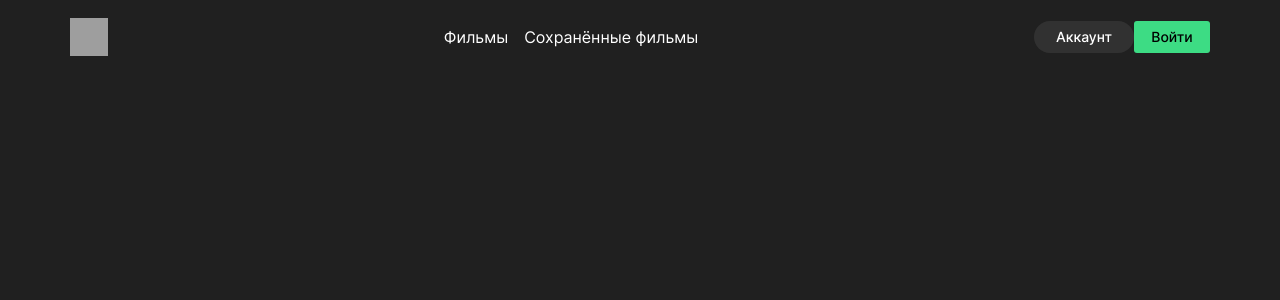
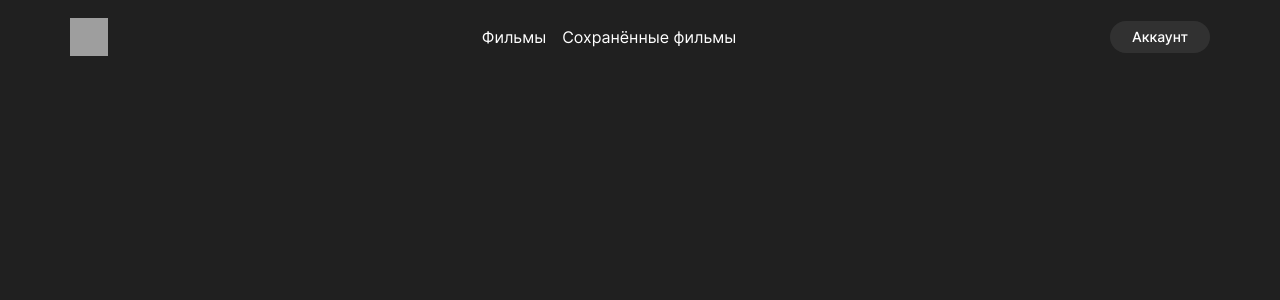
Before and after one commit to GeometricEarth/movies-explorer-frontend, a React (Create React App) app: page / in a window 1280 px wide. Shown: the top 300 px of the page. Built offline with nearby package versions, Linux system fonts and the light colour scheme; grey boxes are pictures that could not be loaded.

Commit message:
feat: Сверстан хедер

```diff
--- a/src/components/Header/Header.css
+++ b/src/components/Header/Header.css
@@ -10,38 +10,3 @@
   width: 38px;
   height: 38px;
 }
-
-.menu {
-}
-
-.menu__link {
-  text-decoration: none;
-  color: white;
-}
-
-.menu__link:first-child {
-  margin-right: 16px;
-}
-
-.button {
-  padding: 0;
-  border: none;
-  background-color: transparent;
-  cursor: pointer;
-  color: white;
-  font-size: 14px;
-  line-height: 16px;
-  font-weight: 500;
-  background: #313131;
-  height: 32px;
-  width: 100px;
-  border-radius: 20px;
-}
-
-.menu__sign-in {
-  width: 76px;
-  height: 32px;
-  border-radius: 3px;
-  color: black;
-  background-color: #3ddc84;
-}
--- a/src/components/Header/Header.js
+++ b/src/components/Header/Header.js
@@ -1,21 +1,13 @@
 import './Header.css';
 import logo from '../../images/logo.svg';
-import { Link } from 'react-router-dom';
+import Navigation from '../Navigation/Navigation';
 
 export default function Header() {
+  const isAuthorized = true;
   return (
     <header className="header">
       <img className="header__logo" src={logo} alt="Логотип проекта" />
-      <nav className="menu">
-        <Link className="menu__link">Фильмы</Link>
-        <Link className="menu__link">Сохранённые фильмы</Link>
-      </nav>
-      <div>
-        <button type="button" className="button">
-          Аккаунт
-        </button>
-        <button className="button menu__sign-in">Войти</button>
-      </div>
+      <Navigation isAuthorized={isAuthorized}></Navigation>
     </header>
   );
 }
```
